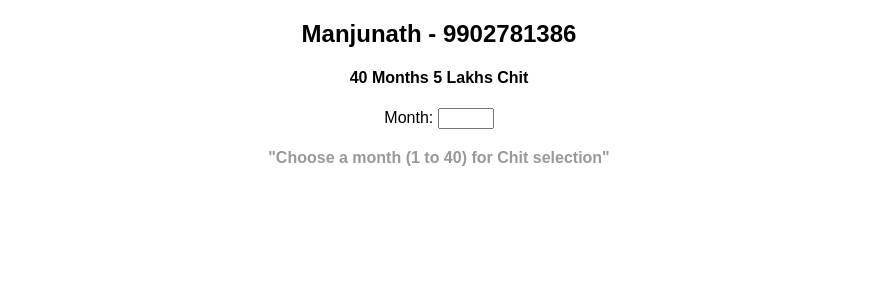
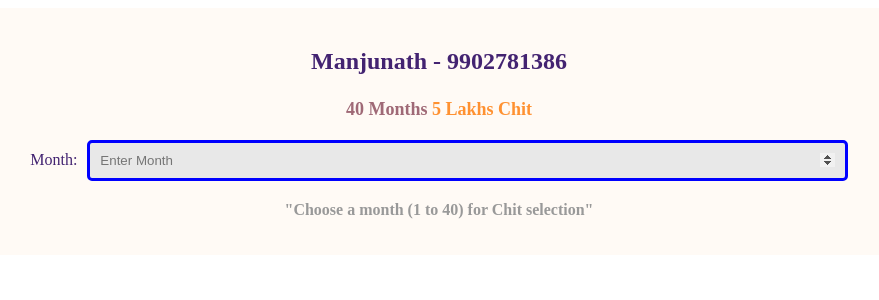
Before and after one commit to bm9avan/btm_5_lakhs_chit, a React (Create React App) app: page / in a window 1280 px wide. Shown: the top 300 px of the page, without its empty margins (201-1080 px from the left). Built offline with nearby package versions, Linux system fonts and the light colour scheme.

Commit message:
added styling

```diff
--- a/src/App.js
+++ b/src/App.js
@@ -1,10 +1,13 @@
-import React, { useRef, useState } from "react";
+import React, { useEffect, useRef, useState } from "react";
 import "./index.css";
 import Table from "./Table";
 
 export default function App() {
   const [dis, setDis] = useState("");
   const inref = useRef();
+  useEffect(()=>{
+    inref.current.focus()
+  },[])
   function printHandler(e) {
     e.preventDefault();
     setDis(inref.current.value);
@@ -21,7 +24,7 @@ export default function App() {
       </h4>
       <form onSubmit={printHandler}>
         <label htmlFor="inMonth">Month: </label>
-        <input ref={inref} type="number" min="1" max="40" id="inMonth"></input>
+        <input ref={inref} type="number" min="1" max="40" id="inMonth" placeholder="Enter Month"></input>
       </form>
       {dis !== "" ? (
         <Table month={inref.current.value} />
--- a/src/Table.js
+++ b/src/Table.js
@@ -18,7 +18,7 @@ export default function Table({ month }) {
     return (
         <>
             <h3>
-                You will recive amount {arr.amount} in {month}th month
+                You will recive amount {arr[+month - 1] ? arr[+month - 1].amount : ''} in {month}th month
             </h3>
             <table className="result">
                 <thead>
--- a/src/index.css
+++ b/src/index.css
@@ -1,6 +1,67 @@
+#root{
+  background-color: #fffaf5;
+}
+
 .App {
-  font-family: sans-serif;
   text-align: center;
+  padding: 20px;
+}
+
+h2 {
+  color: #432371;
+  font-size: 24px;
+}
+
+h4 {
+  color: #9f6976;
+  font-size: 18px;
+  margin-bottom: 20px;
+}
+
+span {
+  color: rgb(255, 145, 49);
+}
+
+form {
+  display: flex;
+  justify-content: center;
+  align-items: center;
+}
+
+label {
+  font-size: 16px;
+  color: #432371;
+  margin-right: 10px;
+}
+
+input {
+  width: 60%;
+  padding: 10px;
+  border: none;
+  border-radius: 5px;
+  background-color: #f9f9f9;
+  border: 3px solid blue;
+  transition: background-color 0.3s;
+}
+
+input:focus {
+  outline: none;
+  background-color: #e8e8e8;
+}
+
+input[type="submit"] {
+  padding: 10px 20px;
+  border: none;
+  border-radius: 5px;
+  background-color: #9f6976;
+  color: #fff;
+  font-weight: bold;
+  cursor: pointer;
+  transition: background-color 0.3s;
+}
+
+input[type="submit"]:hover {
+  background-color: #faae7b;
 }
 
 /* Table Styles */
```
Also changed, not shown: 1 other file (tests, documents, lock files or other folders).
